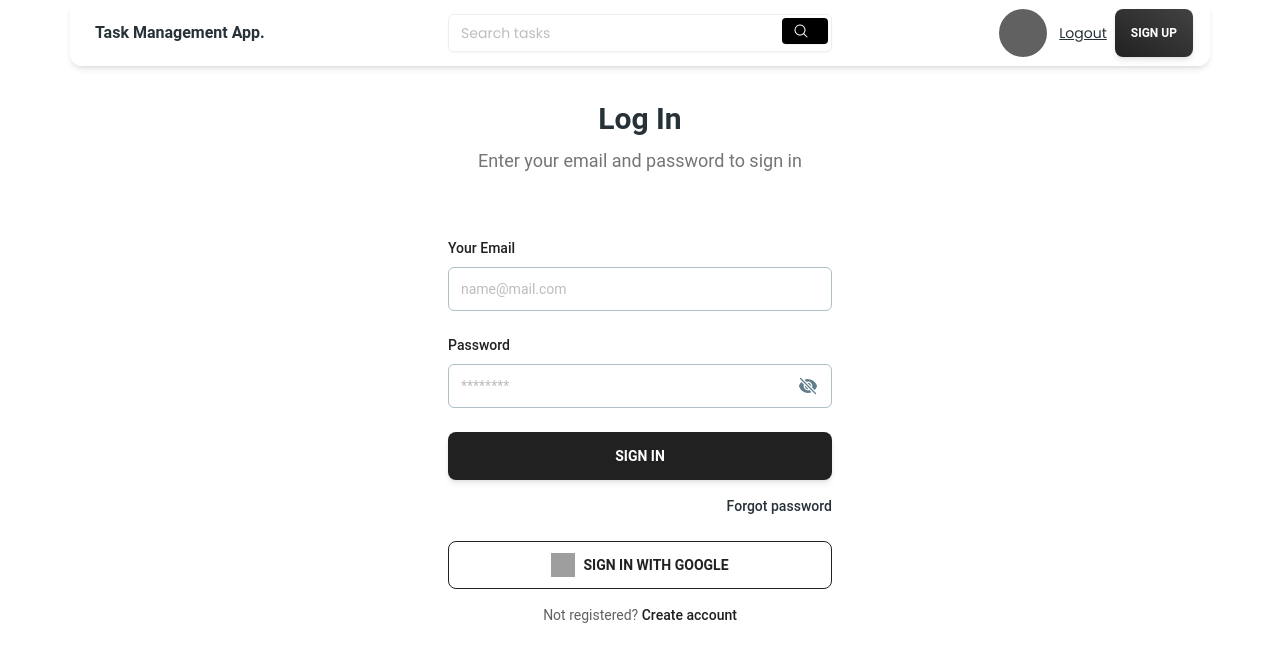
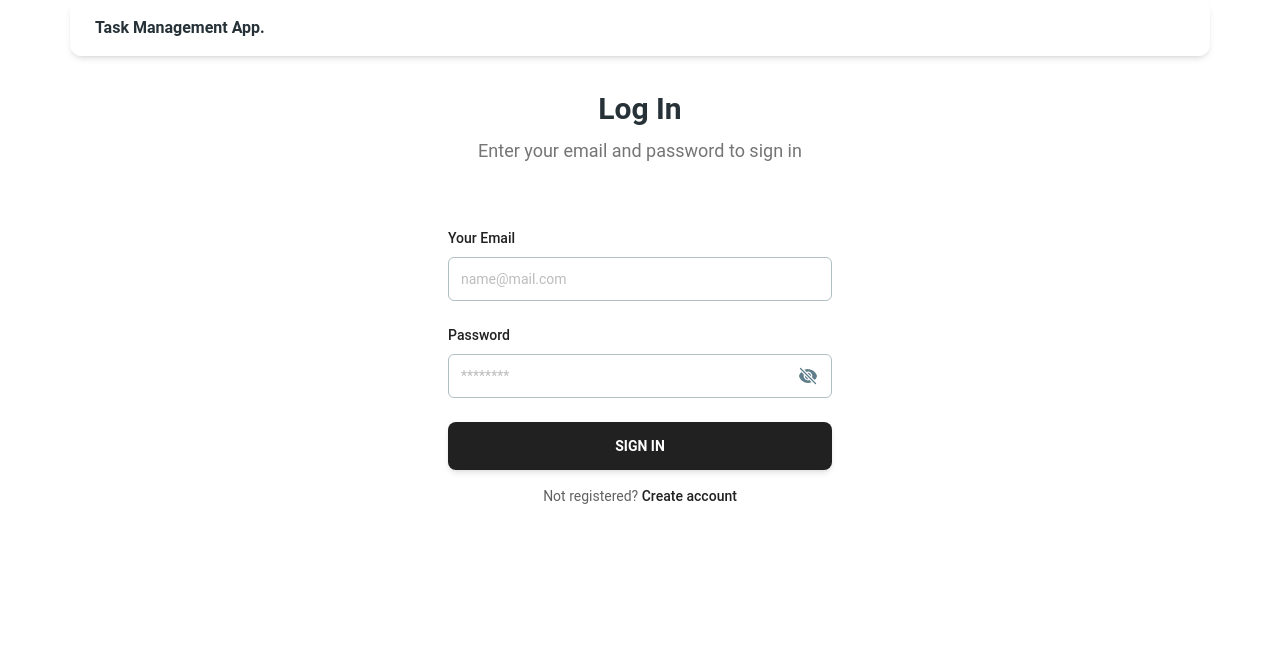
Before and after one commit to saedkamel/Task-Force-V2, a React (Vite) app in the folder frontend/to-do/: page /login in a window 1280 px wide. Shown: the top 662 px of the page. Built offline with nearby package versions, Linux system fonts and the light colour scheme; grey boxes are pictures that could not be loaded.

Commit message:
fix navbar add.env

```diff
--- a/frontend/to-do/src/components/Cards/ProfileInfo.jsx
+++ b/frontend/to-do/src/components/Cards/ProfileInfo.jsx
@@ -4,9 +4,14 @@ import { getInitials } from "../../utiles/helper";
 const ProfileInfo = ({ userInfo, onLogout }) => {
   return (
     <div className="flex items-center gap-3">
-      <div className="w-12 h-12 flex items-center justify-center rounded-full text-gray-200 font-medium bg-gray-700">
-        {getInitials(userInfo?.fullName)}
-      </div>
+      {userInfo ? (
+        <div className="w-12 h-12 flex items-center justify-center rounded-full text-gray-200 font-medium bg-gray-700">
+          {getInitials(userInfo?.fullName)}
+        </div>
+      ) : (
+        ""
+      )}
+
       <div>
         <p className="text-sm font-medium">{userInfo?.fullName}</p>
         <button
@@ -14,6 +19,7 @@ const ProfileInfo = ({ userInfo, onLogout }) => {
           onClick={onLogout}
         >
           Logout
+          {userInfo && "Logout"}
         </button>
       </div>
     </div>
--- a/frontend/to-do/src/components/NavBar/NavBar.jsx
+++ b/frontend/to-do/src/components/NavBar/NavBar.jsx
@@ -44,43 +44,8 @@ const NavBar = ({ userInfo }) => {
         >
           Task Management App.
         </Typography>
-        <div className="hidden lg:block">
-          <Searchbar
-            value={searchQuery}
-            onChange={({ target }) => {
-              setSearchQuery(target.value);
-            }}
-            handleSearch={handleSearch}
-            onClearSearch={onClearSearch}
-          />
-        </div>
-        <div className="hidden gap-2 lg:flex">
-          <ProfileInfo onLogout={onLogout} />
-          <Button variant="gradient" size="sm">
-            Sign Up
-          </Button>
-        </div>
-        <IconButton
-          variant="text"
-          color="blue-gray"
-          className="lg:hidden"
-          onClick={() => setOpenNav(!openNav)}
-        >
-          {openNav ? (
-            <XMarkIcon className="h-6 w-6" strokeWidth={2} />
-          ) : (
-            <Bars3Icon className="h-6 w-6" strokeWidth={2} />
-          )}
-        </IconButton>
+        {userInfo ? <ProfileInfo onLogout={onLogout} /> : ""}
       </div>
-      <Collapse open={openNav}>
-        <div className="flex w-72 flex-nowrap items-center gap-2 lg:hidden">
-          <Button variant="gradient" size="sm" fullWidth>
-            Sign In
-          </Button>
-          <ProfileInfo userInfo={userInfo} onLogout={onLogout} />
-        </div>
-      </Collapse>
     </Navbar>
   );
 };
--- a/frontend/to-do/src/pages/Login/Login.jsx
+++ b/frontend/to-do/src/pages/Login/Login.jsx
@@ -148,30 +148,7 @@ const Login = () => {
             >
               sign in
             </Button>
-            <div className="!mt-4 flex justify-end">
-              <Typography
-                as="a"
-                href="#"
-                color="blue-gray"
-                variant="small"
-                className="font-medium"
-              >
-                Forgot password
-              </Typography>
-            </div>
-            <Button
-              variant="outlined"
-              size="lg"
-              className="mt-6 flex h-12 items-center justify-center gap-2"
-              fullWidth
-            >
-              <img
-                src={`https://www.material-tailwind.com/logos/logo-google.png`}
-                alt="google"
-                className="h-6 w-6"
-              />{" "}
-              sign in with google
-            </Button>
+
             <Typography
               variant="small"
               color="gray"
```
Also changed, not shown: 2 other files (tests, documents, lock files or other folders).
